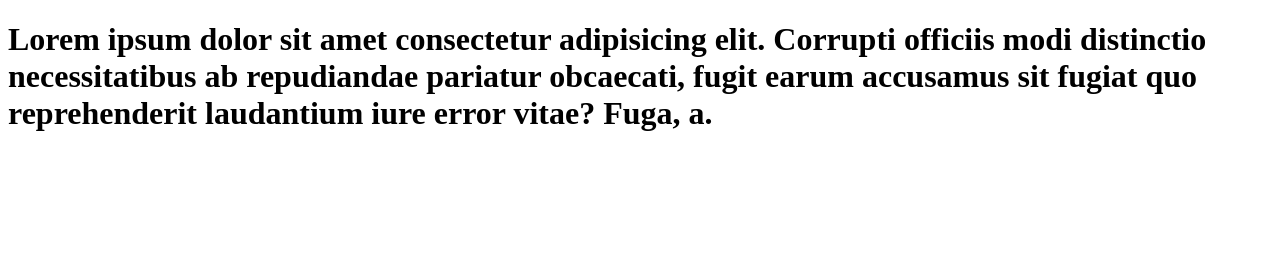
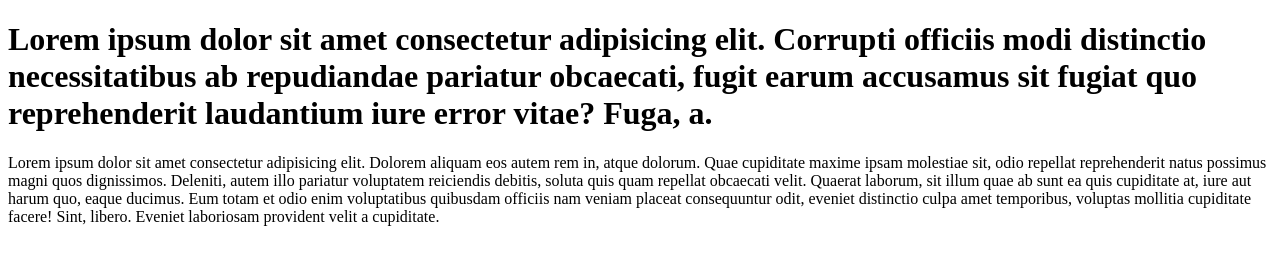
Before and after one commit to ducdung203/duan2, a plain HTML site: page index.html in a window 1280 px wide. Drawn offline with Linux system fonts and the light colour scheme.

Commit message:
sửa thử

```diff
--- a/index.html
+++ b/index.html
@@ -12,5 +12,16 @@
       earum accusamus sit fugiat quo reprehenderit laudantium iure error vitae?
       Fuga, a.
     </h1>
+    <p>
+      Lorem ipsum dolor sit amet consectetur adipisicing elit. Dolorem aliquam
+      eos autem rem in, atque dolorum. Quae cupiditate maxime ipsam molestiae
+      sit, odio repellat reprehenderit natus possimus magni quos dignissimos.
+      Deleniti, autem illo pariatur voluptatem reiciendis debitis, soluta quis
+      quam repellat obcaecati velit. Quaerat laborum, sit illum quae ab sunt ea
+      quis cupiditate at, iure aut harum quo, eaque ducimus. Eum totam et odio
+      enim voluptatibus quibusdam officiis nam veniam placeat consequuntur odit,
+      eveniet distinctio culpa amet temporibus, voluptas mollitia cupiditate
+      facere! Sint, libero. Eveniet laboriosam provident velit a cupiditate.
+    </p>
   </body>
 </html>
```
